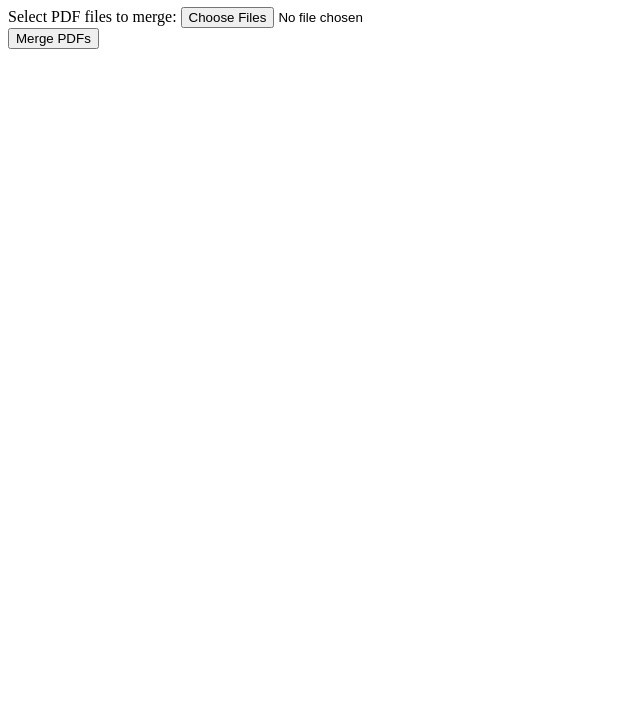
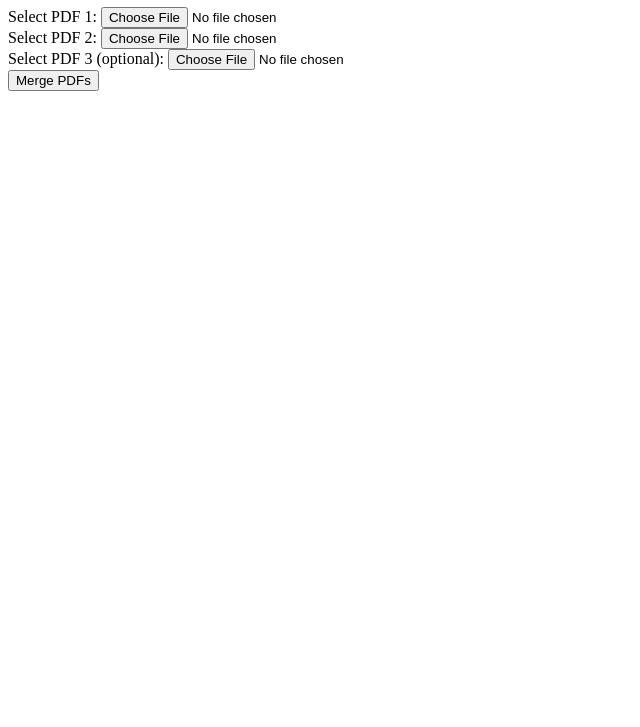
Before and after one commit to T3pp31/pdf_merge_app, a plain HTML site: page app/templates/index.html in a window 1280 px wide. Shown: the part 73-800 px from the top of the page, without its empty margins (0-640 px from the left). Drawn offline with Linux system fonts and the light colour scheme.

Commit message:
Update index.html

```diff
--- a/app/templates/index.html
+++ b/app/templates/index.html
@@ -6,8 +6,14 @@
 <body>
     <h1>PDF Merger</h1>
     <form action="/merge" method="post" enctype="multipart/form-data">
-        <label>Select PDF files to merge:</label>
-        <input type="file" name="pdfs" multiple required>
+        <label for="pdf1">Select PDF 1:</label>
+        <input type="file" name="pdf1" id="pdf1" accept="application/pdf" required>
+        <br>
+        <label for="pdf2">Select PDF 2:</label>
+        <input type="file" name="pdf2" id="pdf2" accept="application/pdf" required>
+        <br>
+        <label for="pdf3">Select PDF 3 (optional):</label>
+        <input type="file" name="pdf3" id="pdf3" accept="application/pdf">
         <br>
         <button type="submit">Merge PDFs</button>
     </form>
```
